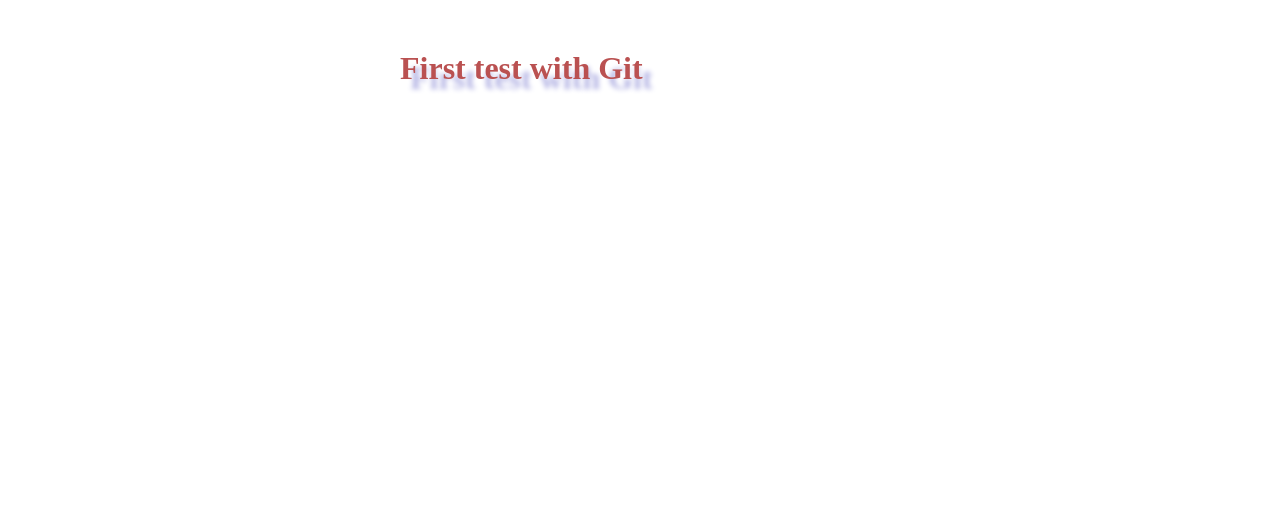
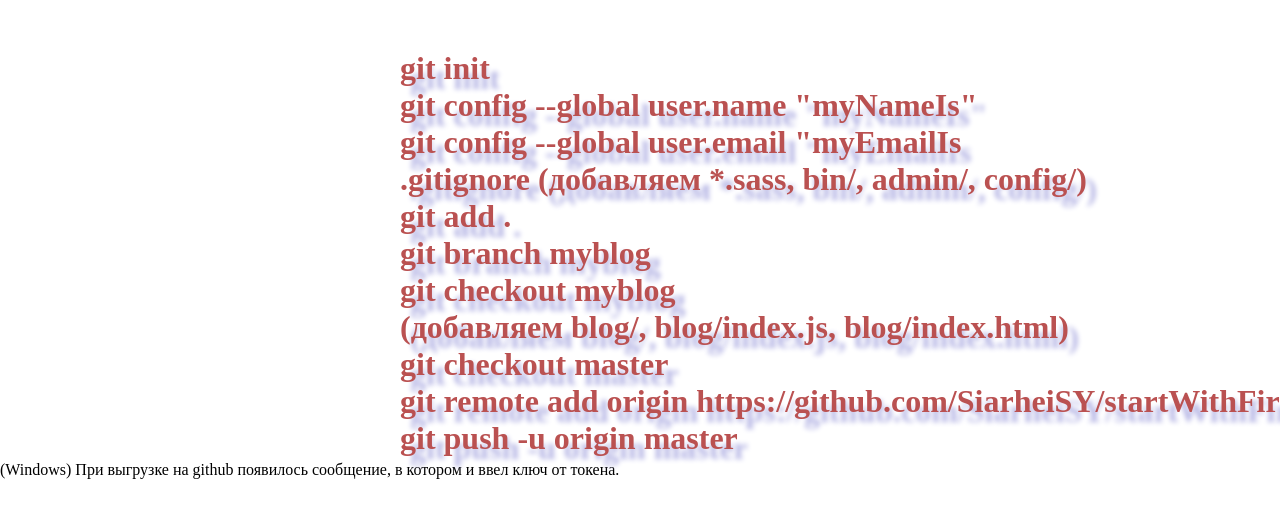
Before and after one commit to SiarheiSY/startWithFirstProject, a plain HTML site: page index.html in a window 1280 px wide. Shown: the top 518 px of the page. Drawn offline with Linux system fonts and the light colour scheme.

Commit message:
addToFirstOfMyNewProject

```diff
--- a/index.html
+++ b/index.html
@@ -7,6 +7,21 @@
     <title>Document_Git</title>
 </head>
 <body>
-    <h1>First test with Git</h1>
+     <div>
+    <h1>git init</h1>
+    <h1>git config --global user.name "myNameIs"</h1>
+    <h1>git config --global user.email "myEmailIs</h1>
+    <h1>.gitignore (добавляем *.sass, bin/, admin/, config/)</h1>
+    <h1>git add .</h1>
+    <h1>git branch myblog</h1>
+    <h1>git checkout myblog</h1>
+    <h1>(добавляем blog/, blog/index.js, blog/index.html)</h1>
+    <h1>git checkout master</h1>
+    <h1>git remote add origin https://github.com/SiarheiSY/startWithFirstProject.git</h1>
+    <h1>git push -u origin master</h1>
+    </div>
+    <br><br><br>
+    <div><p>(Windows) При выгрузке на github появилось сообщение, в котором и ввел ключ от токена.</p></div>
+    <script src="script.js"></script>
 </body>
 </html>
```
